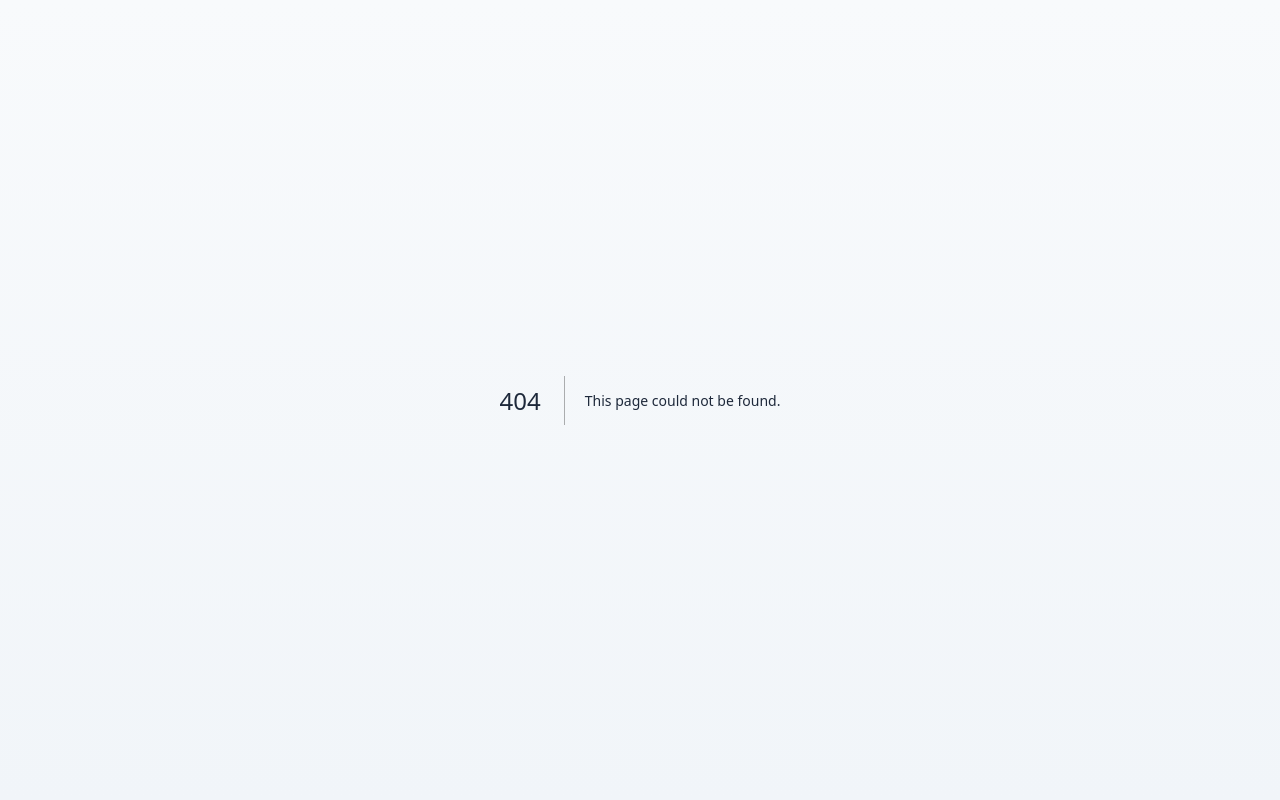
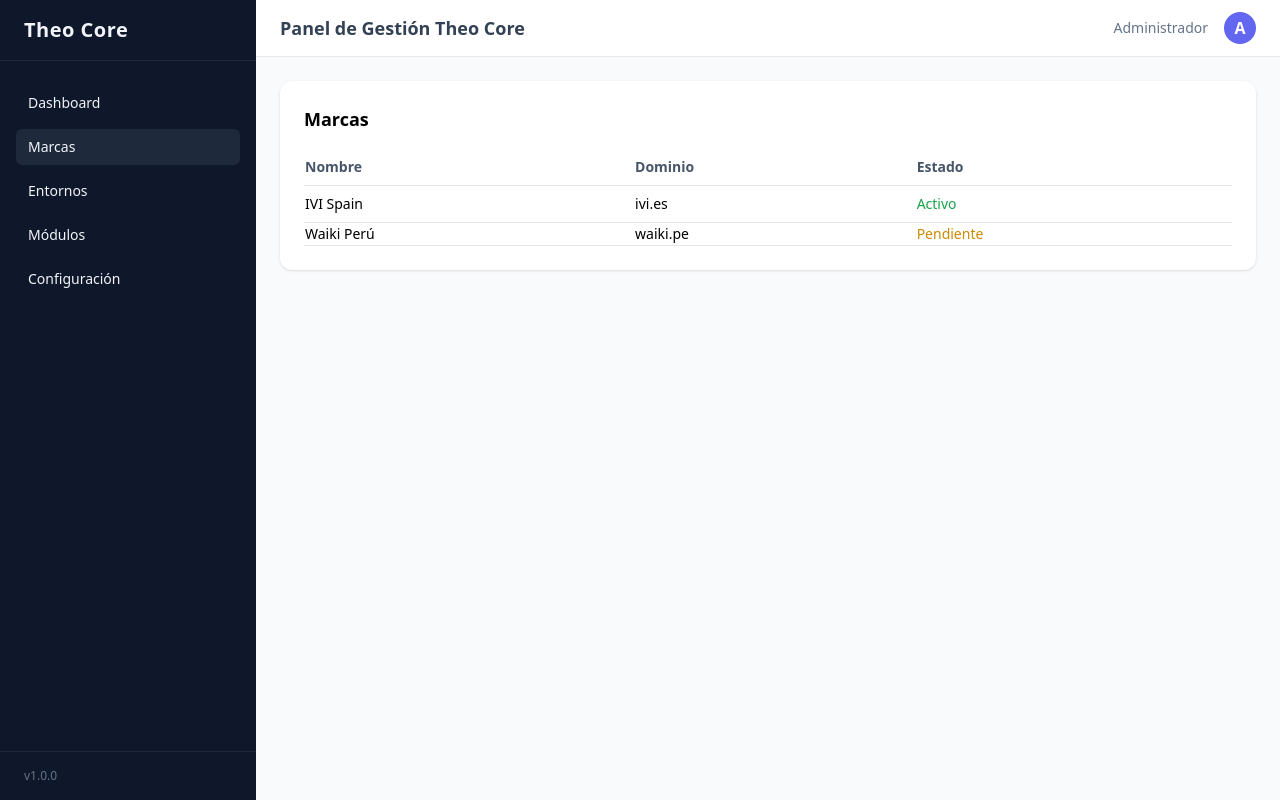
Before and after one commit to testintelliviajes-ship-it/theocore, a Next.js app: page /core/brands in a window 1280 px wide. Before the commit this address had no page. Built offline with nearby package versions, Linux system fonts and the light colour scheme.

Commit message:
feat: panel de gestion de Theo Core

```diff
--- /dev/null
+++ b/app/components/Header.tsx
@@ -0,0 +1,16 @@
+"use client";
+export default function Header() {
+  return (
+    <header className="flex items-center justify-between px-6 py-3 border-b bg-white">
+      <h1 className="text-lg font-semibold text-slate-700">
+        Panel de Gestión Theo Core
+      </h1>
+      <div className="flex items-center space-x-4">
+        <span className="text-sm text-slate-500">Administrador</span>
+        <div className="w-8 h-8 rounded-full bg-indigo-500 flex items-center justify-center text-white font-bold">
+          A
+        </div>
+      </div>
+    </header>
+  );
+}
--- /dev/null
+++ b/app/components/Sidebar.tsx
@@ -0,0 +1,39 @@
+"use client";
+import { usePathname } from "next/navigation";
+import Link from "next/link";
+
+const links = [
+  { href: "/core", label: "Dashboard" },
+  { href: "/core/brands", label: "Marcas" },
+  { href: "/core/environments", label: "Entornos" },
+  { href: "/core/modules", label: "Módulos" },
+  { href: "/core/settings", label: "Configuración" },
+];
+
+export default function Sidebar() {
+  const pathname = usePathname();
+
+  return (
+    <aside className="w-64 bg-slate-900 text-slate-100 flex flex-col">
+      <div className="px-6 py-4 text-xl font-bold tracking-wide border-b border-slate-800">
+        Theo Core
+      </div>
+      <nav className="flex-1 px-4 py-6 space-y-2">
+        {links.map(link => (
+          <Link
+            key={link.href}
+            href={link.href}
+            className={`block px-3 py-2 rounded-md text-sm font-medium hover:bg-slate-800 transition ${
+              pathname === link.href ? "bg-slate-800" : ""
+            }`}
+          >
+            {link.label}
+          </Link>
+        ))}
+      </nav>
+      <div className="px-6 py-4 border-t border-slate-800 text-xs text-slate-500">
+        v1.0.0
+      </div>
+    </aside>
+  );
+}
--- /dev/null
+++ b/app/core/brands/page.tsx
@@ -0,0 +1,28 @@
+export default function BrandsPage() {
+  return (
+    <div className="bg-white p-6 rounded-xl shadow">
+      <h2 className="text-lg font-semibold mb-4">Marcas</h2>
+      <table className="w-full text-sm text-left">
+        <thead className="border-b font-medium text-slate-600">
+          <tr>
+            <th className="py-2">Nombre</th>
+            <th>Dominio</th>
+            <th>Estado</th>
+          </tr>
+        </thead>
+        <tbody>
+          <tr className="border-b hover:bg-slate-50">
+            <td className="py-2">IVI Spain</td>
+            <td>ivi.es</td>
+            <td className="text-green-600 font-medium">Activo</td>
+          </tr>
+          <tr className="border-b hover:bg-slate-50">
+            <td>Waiki Perú</td>
+            <td>waiki.pe</td>
+            <td className="text-yellow-600 font-medium">Pendiente</td>
+          </tr>
+        </tbody>
+      </table>
+    </div>
+  );
+}
--- /dev/null
+++ b/app/core/layout.tsx
@@ -0,0 +1,17 @@
+import "../globals.css";
+import Sidebar from "@/app/components/Sidebar";
+import Header from "@/app/components/Header";
+
+export default function CoreLayout({ children }: { children: React.ReactNode }) {
+  return (
+    <html lang="es">
+      <body className="flex bg-slate-50 min-h-screen">
+        <Sidebar />
+        <div className="flex flex-col flex-1">
+          <Header />
+          <main className="p-6 overflow-y-auto">{children}</main>
+        </div>
+      </body>
+    </html>
+  );
+}
--- /dev/null
+++ b/app/core/page.tsx
@@ -0,0 +1,20 @@
+export default function CoreDashboard() {
+  return (
+    <section className="grid gap-6 md:grid-cols-2 xl:grid-cols-3">
+      <div className="p-6 bg-white rounded-xl shadow">
+        <h2 className="text-lg font-semibold text-slate-700">Estado del Sistema</h2>
+        <p className="text-slate-500 mt-2">Todos los servicios operativos.</p>
+      </div>
+
+      <div className="p-6 bg-white rounded-xl shadow">
+        <h2 className="text-lg font-semibold text-slate-700">Marcas registradas</h2>
+        <p className="text-slate-500 mt-2">3 activas, 1 pendiente.</p>
+      </div>
+
+      <div className="p-6 bg-white rounded-xl shadow">
+        <h2 className="text-lg font-semibold text-slate-700">Entornos conectados</h2>
+        <p className="text-slate-500 mt-2">Admin / Agency / Traveler</p>
+      </div>
+    </section>
+  );
+}
```
